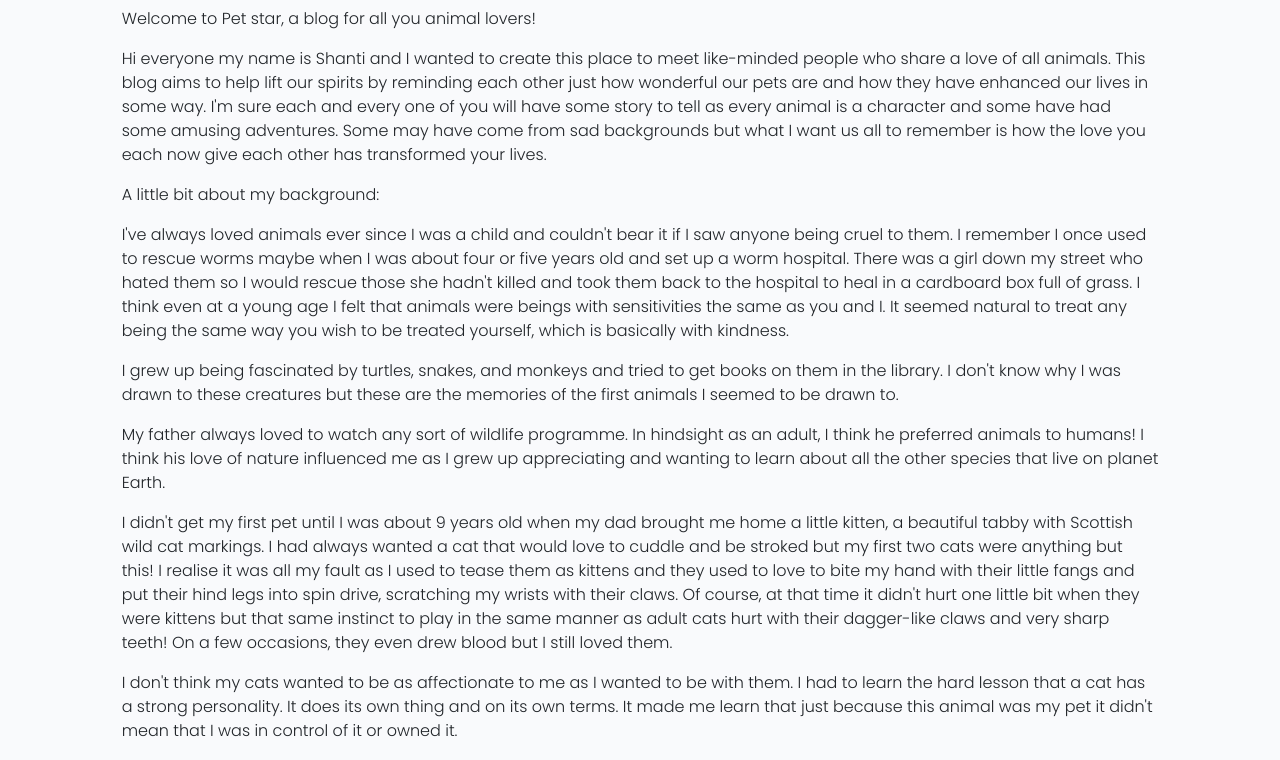
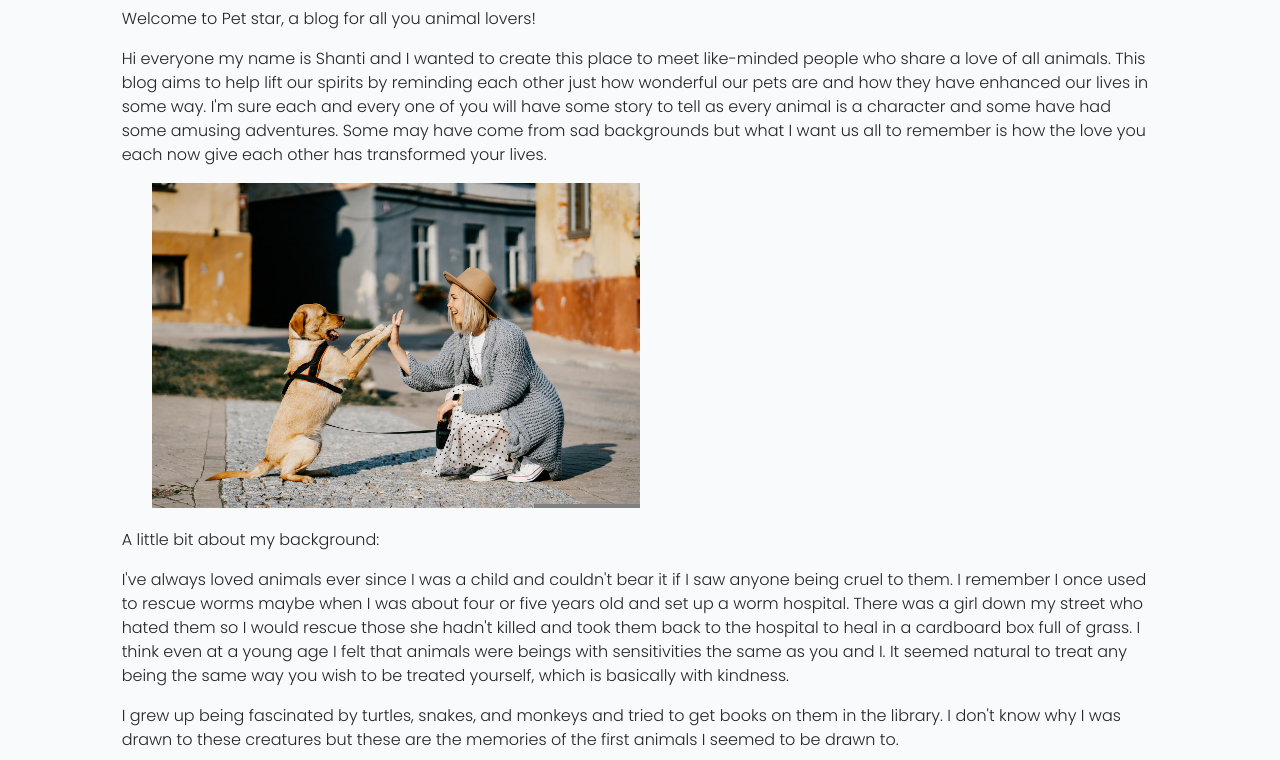
Before and after one commit to sundeepbassi/djangopetblog, a Django app: page /about/ in a window 1280 px wide. Shown: the part 166-926 px from the top of the page. Run offline with Django 3.2, Linux system fonts and the light colour scheme; some libraries are stand-ins or nearby versions.

Commit message:
Add image to about page

```diff
--- a/templates/about.html
+++ b/templates/about.html
@@ -1,4 +1,6 @@
 {% extends "base.html" %}
+
+{% load static %}
 
 {% block content %}
 
@@ -16,6 +18,12 @@
     some story to tell as every animal is a character and some have had some amusing
     adventures. Some may have come from sad backgrounds but what I want us all to remember
     is how the love you each now give each other has transformed your lives.</p>
+
+<div class="col col-lg-6 col-md-9 col-sm-12">
+    <a href="{% static 'images/dog-and-owner.jpg' %}" data-toggle="lightbox" data-gallery="gallery" class="col-md-4">
+        <img class="img-fluid" alt="Dog and owner" src="{% static 'images/dog-and-owner.jpg' %}" class="img-fluid rounded">
+    </a>
+</div>
 
 <p>A little bit about my background:</p>
 
```
